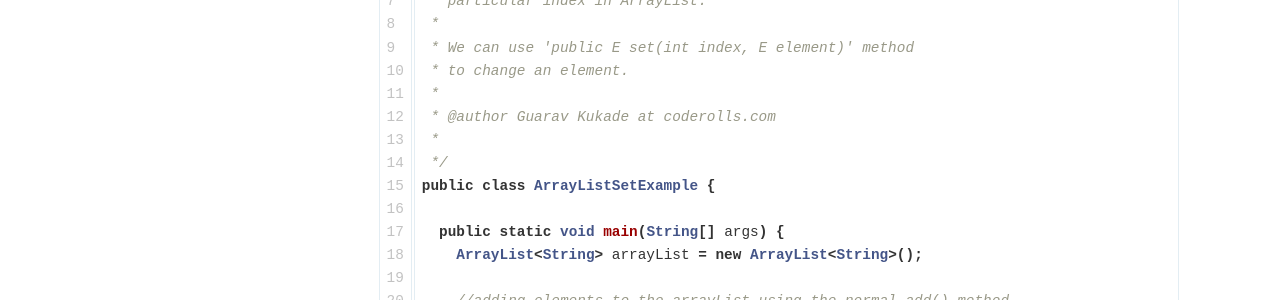
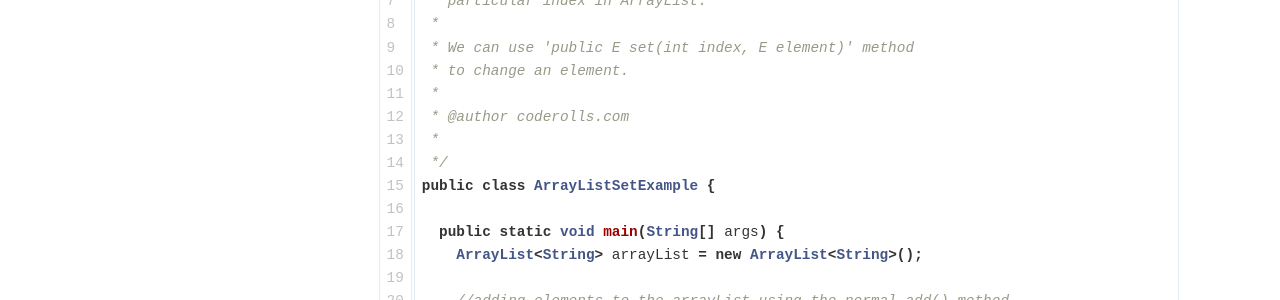
Before and after one commit to coderolls/coderolls-blog, a Jekyll site: the page built from _posts/collections/arraylist/2021-11-30-change-element-in-arraylist.md, in a window 1280 px wide and 900 px high, scrolled down 848 px. Shown: the part 313-613 px from the top of the window. Built offline with Jekyll 4.4.1, drawn with Linux system fonts in a browser that asks for light colours; nearby versions of some CDN libraries; comment, search, counter and statistics services are not loaded; some of the changed text lies outside the part shown.

Commit message:
Update 2021-11-30-change-element-in-arraylist.md

```diff
--- a/_posts/collections/arraylist/2021-11-30-change-element-in-arraylist.md
+++ b/_posts/collections/arraylist/2021-11-30-change-element-in-arraylist.md
@@ -37,7 +37,7 @@ import java.util.ArrayList;
  * We can use 'public E set(int index, E element)' method
  * to change an element.
  *
- * @author Guarav Kukade at coderolls.com
+ * @author coderolls.com
  *
  */
 public class ArrayListSetExample {
```
